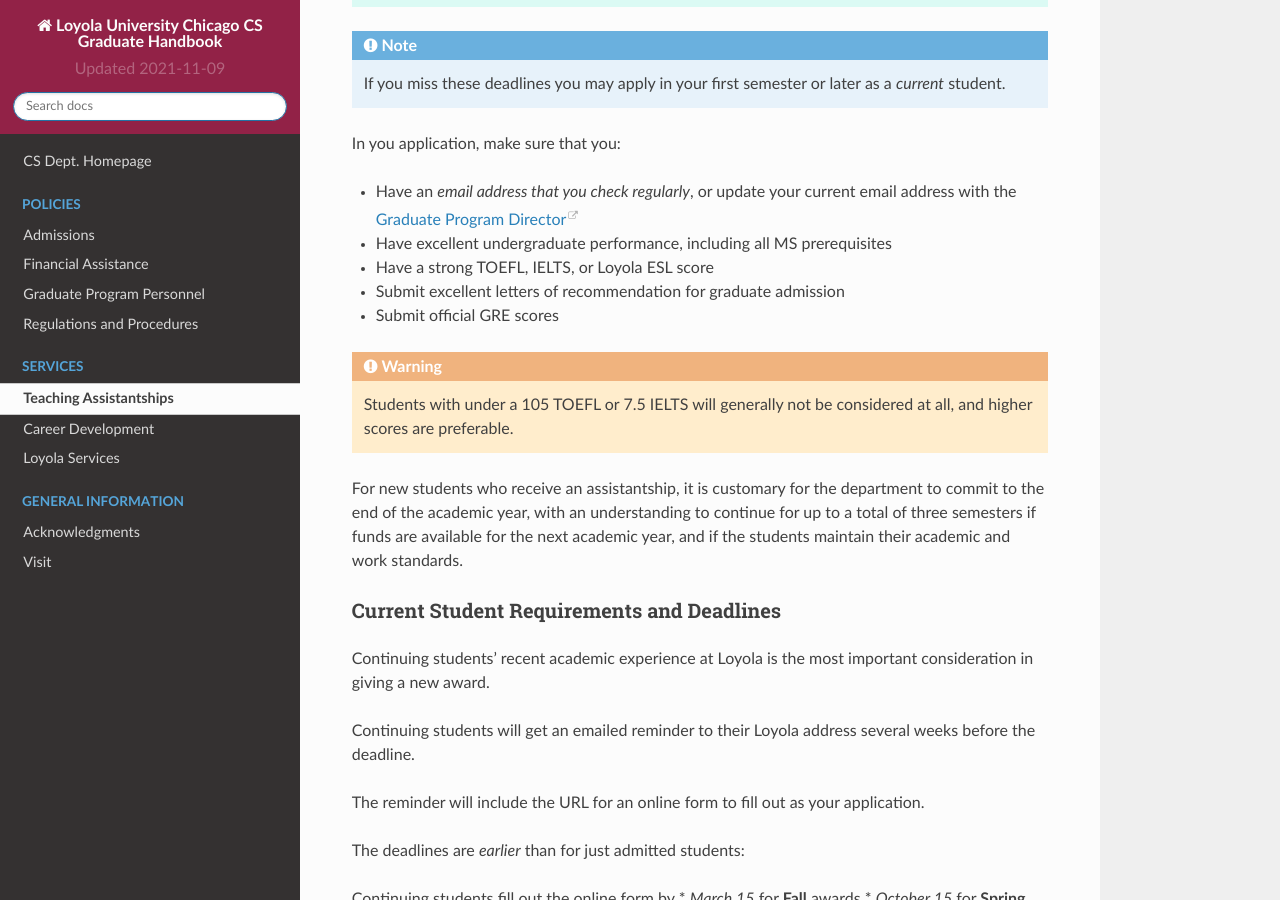
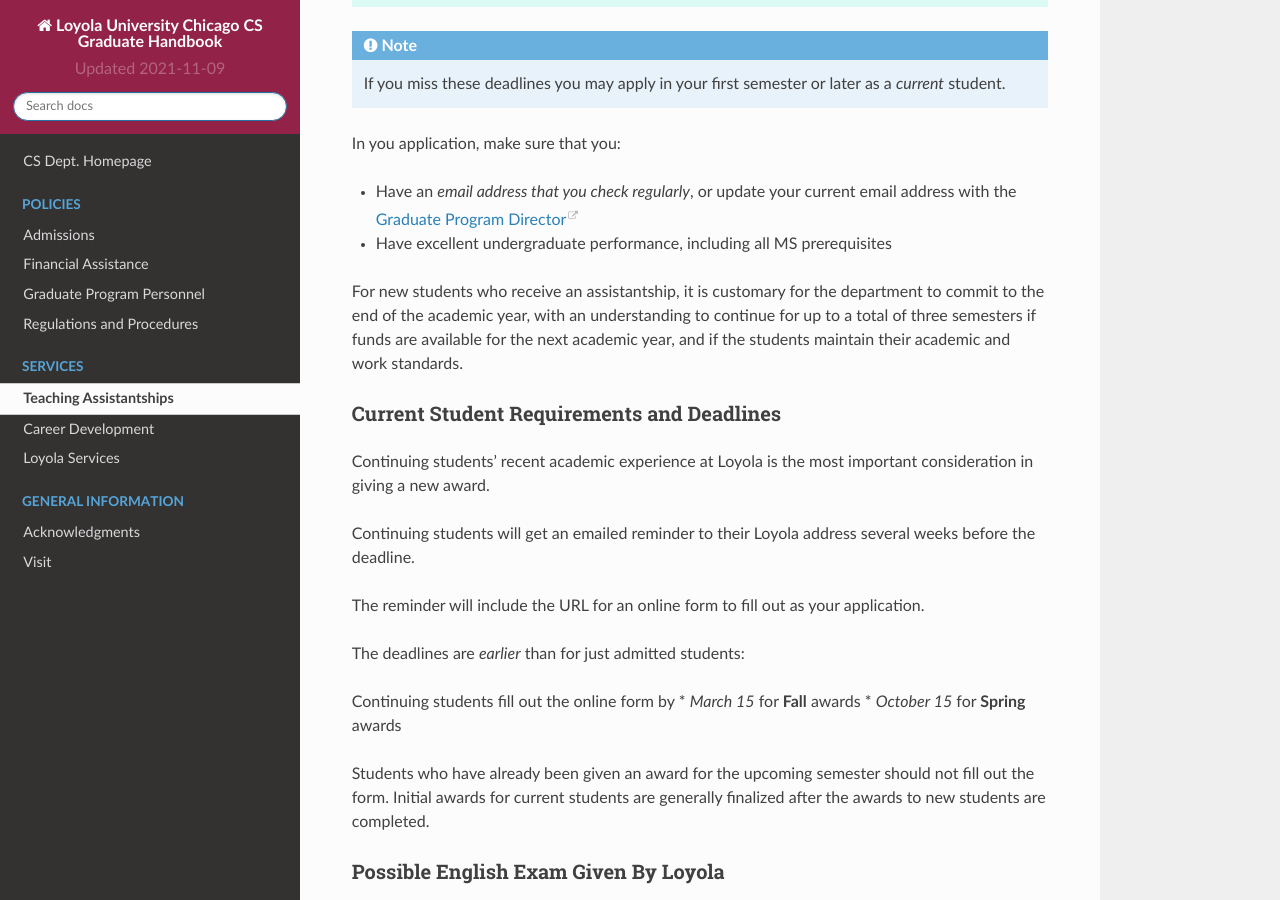
Before and after one commit to LoyolaChicagoCS/gradhandbook, a Sphinx documentation site: the page built from source/services/assistantships.rst, in a window 1280 px wide and 900 px high, scrolled down 1096 px. Built offline with Sphinx 7.4.7 and the Read the Docs theme 2.0.0, drawn with Linux system fonts in a browser that asks for light colours.

Commit message:
Remove assistantship requirments

```diff
--- a/source/services/assistantships.rst
+++ b/source/services/assistantships.rst
@@ -36,12 +36,6 @@
 
 * Have an *email address that you check regularly*, or update your current email address with the |gpd|
 * Have excellent undergraduate performance, including all MS prerequisites
-* Have a strong TOEFL, IELTS, or Loyola ESL score
-* Submit excellent letters of recommendation for graduate admission
-* Submit official GRE scores
-
-.. warning::
-    Students with under a 105 TOEFL or 7.5 IELTS will generally not be considered at all, and higher scores are preferable.
 
 For new students who receive an assistantship, it is customary for the department to commit to the end of the academic year, with an understanding to continue for up to a total of three semesters if funds are available for the next academic year, and if the students maintain their academic and work standards.
 
```
